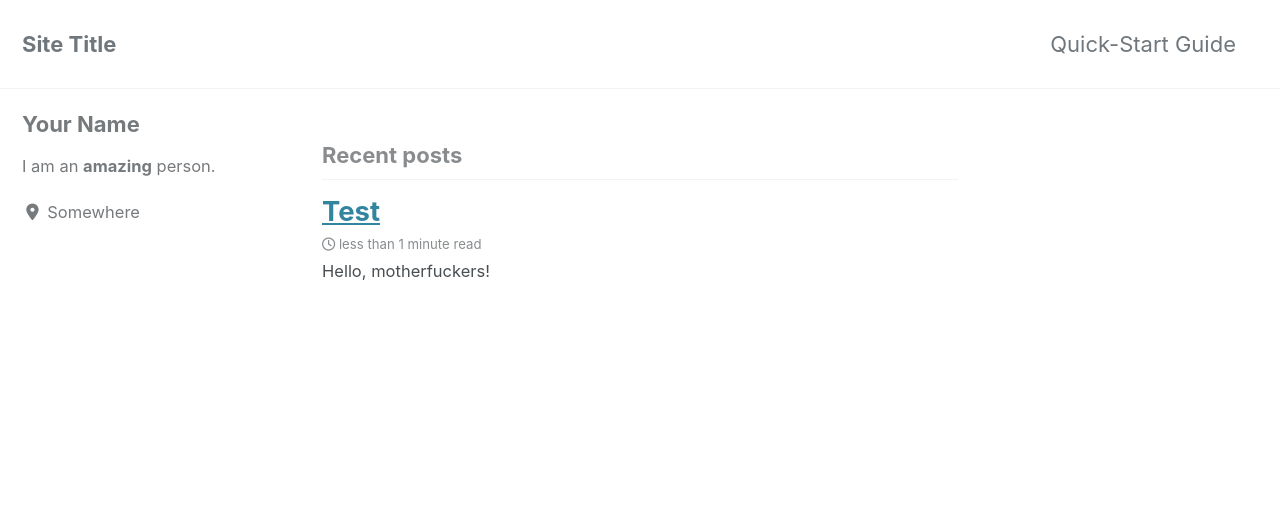
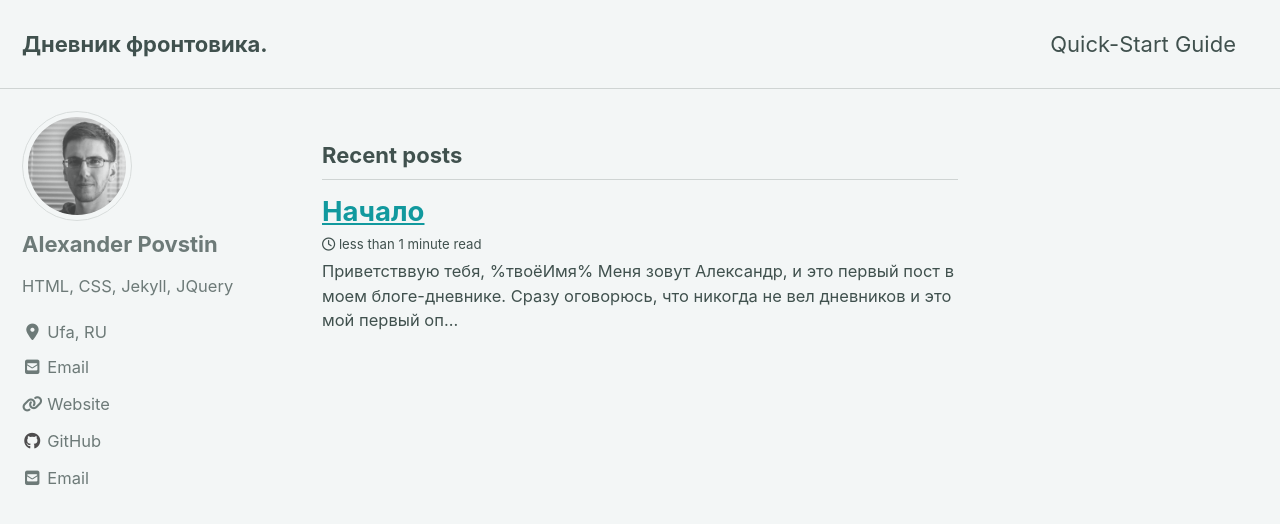
Before and after one commit to alexpovstin/blog, a Jekyll site: the page built from index.html, in a window 1280 px wide and 900 px high. Shown: the top 524 px of the window. Built offline with Jekyll 4.4.1, drawn with Linux system fonts in a browser that asks for light colours; cached includes are drawn as plain includes; nearby versions of some CDN libraries; the list of posts is cut into pages by our own code; some of the changed text lies outside the part shown.

Commit message:
Post 1. nachalo

```diff
--- a/_config.yml
+++ b/_config.yml
@@ -10,24 +10,24 @@
 # Review documentation to determine if you should use `theme` or `remote_theme`
 # https://mmistakes.github.io/minimal-mistakes/docs/quick-start-guide/#installing-the-theme
 
-# theme                  : "minimal-mistakes-jekyll"
+theme                  : "minimal-mistakes-jekyll"
 # remote_theme           : "mmistakes/minimal-mistakes"
-minimal_mistakes_skin    : "default" # "air", "aqua", "contrast", "dark", "dirt", "neon", "mint", "plum", "sunrise"
+minimal_mistakes_skin    : "mint" # "air", "aqua", "contrast", "dark", "dirt", "neon", "mint", "plum", "sunrise"
 
 # Site Settings
 locale                   : "en-US"
-title                    : "Site Title"
+title                    : "Блог Александра Повстина"
 title_separator          : "-"
 subtitle                 : # site tagline that appears below site title in masthead
-name                     : "Your Name"
-description              : "An amazing website."
-url                      : # the base hostname & protocol for your site e.g. "https://mmistakes.github.io"
-baseurl                  : # the subpath of your site, e.g. "/blog"
-repository               : # GitHub username/repo-name e.g. "mmistakes/minimal-mistakes"
+name                     : "Alexander Povstin"
+description              : "Дневник изучения курса jekyll + Git"
+url                      : "https://alexpovstin.github.io"
+baseurl                  : "/blog"
+repository               : "alexpovstin/alexpovstin.github.io" # GitHub username/repo-name e.g.
 teaser                   : # path of fallback teaser image, e.g. "/assets/images/500x300.png"
 logo                     : # path of logo image to display in the masthead, e.g. "/assets/images/88x88.png"
-masthead_title           : # overrides the website title displayed in the masthead, use " " for no title
-# breadcrumbs            : false # true, false (default)
+masthead_title           : " Дневник фронтовика." # the website title displayed in the masthead, use " " for no title
+breadcrumbs              : true #, false (default)
 words_per_minute         : 200
 comments:
   provider               : # false (default), "disqus", "discourse", "facebook", "staticman", "staticman_v2", "utterances", "custom"
@@ -107,18 +107,18 @@ analytics:
 
 # Site Author
 author:
-  name             : "Your Name"
-  avatar           : # path of avatar image, e.g. "/assets/images/bio-photo.jpg"
-  bio              : "I am an **amazing** person."
-  location         : "Somewhere"
-  email            :
+  name             : "Alexander Povstin"
+  avatar           : "/assets/img/ava.jpg" # path of avatar image, e.g.
+  bio              : "HTML, CSS, Jekyll, JQuery"
+  location         : "Ufa, RU"
+  email            : "alexpovstin@gmail.com"
   links:
     - label: "Email"
       icon: "fas fa-fw fa-envelope-square"
-      # url: mailto:your.name@email.com
+      url: mailto:alexpovstin@gmail.com
     - label: "Website"
       icon: "fas fa-fw fa-link"
-      # url: "https://your-website.com"
+      url: "https://azar.space"
     - label: "Twitter"
       icon: "fab fa-fw fa-twitter-square"
       # url: "https://twitter.com/"
@@ -127,7 +127,7 @@ author:
       # url: "https://facebook.com/"
     - label: "GitHub"
       icon: "fab fa-fw fa-github"
-      # url: "https://github.com/"
+      url: "https://github.com/"
     - label: "Instagram"
       icon: "fab fa-fw fa-instagram"
       # url: "https://instagram.com/"
@@ -149,7 +149,7 @@ footer:
       # url:
     - label: "Bitbucket"
       icon: "fab fa-fw fa-bitbucket"
-      # url:
+      url: "bibibgon.ru"
     - label: "Instagram"
       icon: "fab fa-fw fa-instagram"
       # url:
@@ -289,6 +289,6 @@ defaults:
       layout: single
       author_profile: true
       read_time: true
-      comments: # true
+      comments: true
       share: true
       related: true
--- a/_posts/2019-09-16-hello-world.md
+++ /dev/null
@@ -1,9 +0,0 @@
----
-title: Test
-categories:
-  - Alexander
-tags:
-  - test
----
-
-Hello, motherfuckers!
--- /dev/null
+++ b/_posts/2019-09-18-hello-world.md
@@ -0,0 +1,13 @@
+---
+title: Начало
+categories:
+  - storys
+tags:
+  - trash porno
+---
+
+
+Приветстввую тебя, %твоёИмя%
+Меня зовут Александр, и это первый пост в моем блоге-дневнике. Сразу оговорюсь, что никогда не вел дневников и это мой первый опыт. Резонный вопрос - зачем вдруг? Прозвучит неожиданно, даже немножко мерзко, но к своим 32 годам я начинаю приходить к неожиданным выводам, например, о важности ведения отчетности. Я не о бухгалтерской - я вообще. С детства нам прививают ненависть к отчетности - мучают через заполнением дневника в школе, жизнь в университете делится на строгие "отчетные периоды", а после и начальник добивает "никому ненужными" отчетами, и только дорвавшись до относительной свободы мы снимаем с себя всякую отетственность отслеживать изменения своей жизни, от того легко потеряться во времени лет, лишь изредка риторически  опрашивая себя о глобальном состоянии дел какого-нибудь третьего января и благополучно забываясь до следующего года. Таким же образом можно зависнуть на работе, которая уже набила оскомину, которая не приносит никаких эмоций, работе которая не демонстрирует результаты деятельности, бесконечное сизифово колесо офисной сансары.
+Относительно недавно я озадачился расширением сферы своей деятельности в сторону веб-технологий, маркетинга и социальной инженерии. Это то, что меня сейчас вдохновляет.
+Здесь я буду фиксировать свой опыт для отслеживания динамики своего прогресса, для лучшего усвоения технического материала, возможности вернуться и освежить память.
```
Also changed, not shown: assets/img/ava.jpg (added).
